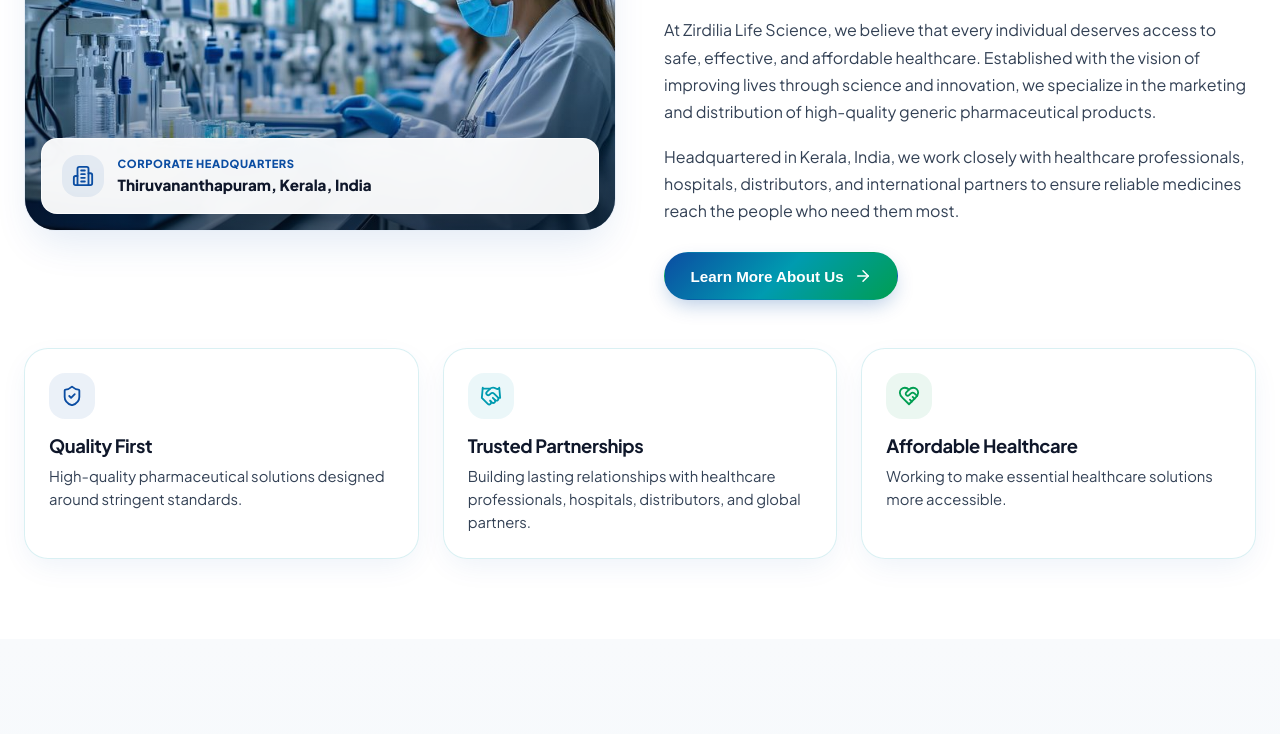
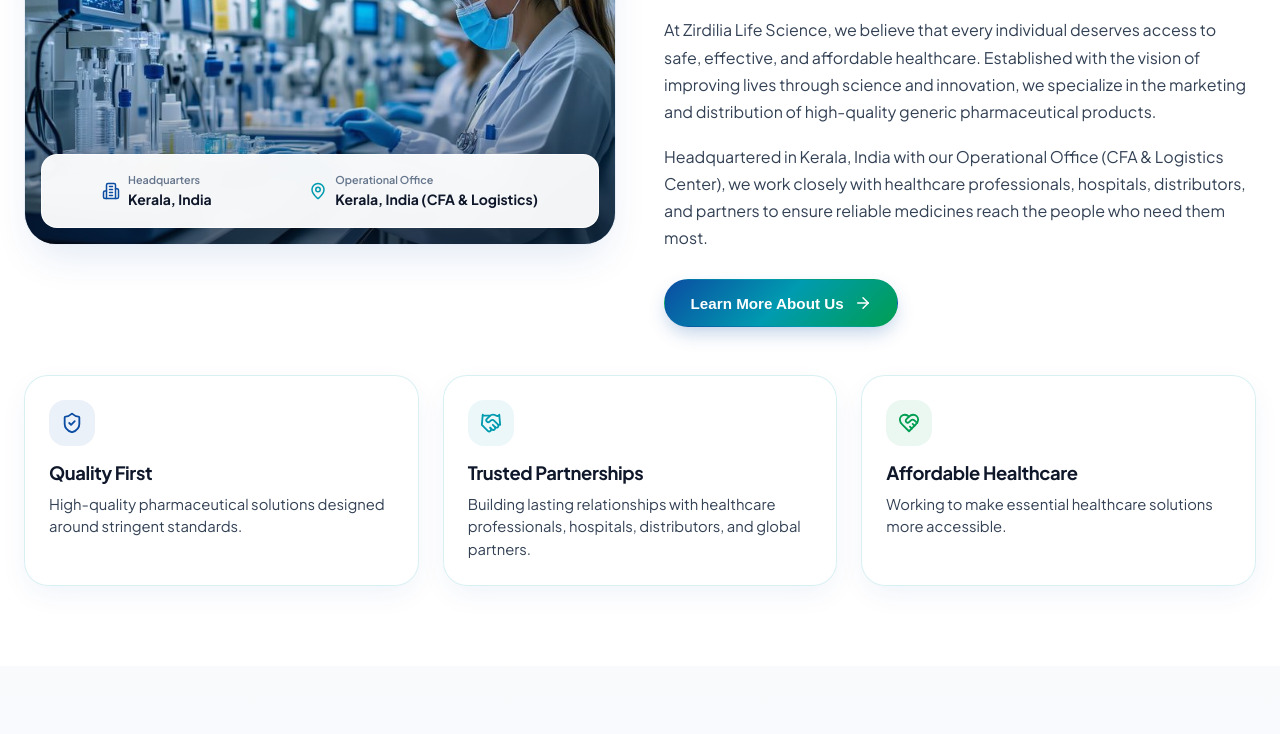
Before and after one commit to abhinavcj/zirdilla, a React (Vite) app: page / in a window 1280 px wide. Shown: the part 1040-1774 px from the top of the page. Built offline with nearby package versions, Linux system fonts and the light colour scheme.

Commit message:
Update location structure: Headquarters in Kerala, India and Operational Office in Kerala, India (CFA & Logistics Center)

```diff
--- a/src/components/About.jsx
+++ b/src/components/About.jsx
@@ -80,35 +80,30 @@ export default function About({ onOpenAboutModal }) {
                   right: '1rem',
                   background: 'rgba(255, 255, 255, 0.95)',
                   backdropFilter: 'blur(16px)',
-                  padding: '1rem 1.25rem',
+                  padding: '1rem',
                   borderRadius: 'var(--radius-md)',
                   display: 'flex',
                   alignItems: 'center',
-                  gap: '0.85rem',
+                  justifyContent: 'space-around',
                   boxShadow: '0 10px 25px rgba(0,0,0,0.12)',
                   border: '1px solid rgba(255, 255, 255, 0.8)',
+                  flexWrap: 'wrap',
+                  gap: '0.6rem',
                 }}
               >
-                <div
-                  style={{
-                    width: '42px',
-                    height: '42px',
-                    borderRadius: 'var(--radius-md)',
-                    background: 'rgba(11, 77, 162, 0.08)',
-                    display: 'flex',
-                    alignItems: 'center',
-                    justifyContent: 'center',
-                    flexShrink: 0,
-                  }}
-                >
-                  <Building2 size={22} color="var(--color-primary-blue)" />
+                <div style={{ display: 'flex', alignItems: 'center', gap: '0.5rem' }}>
+                  <Building2 size={18} color="var(--color-primary-blue)" style={{ flexShrink: 0 }} />
+                  <div>
+                    <div style={{ fontSize: '0.675rem', color: 'var(--text-muted)', fontWeight: '600' }}>Headquarters</div>
+                    <div style={{ fontSize: '0.875rem', fontWeight: '700', color: 'var(--text-main)' }}>Kerala, India</div>
+                  </div>
                 </div>
-                <div>
-                  <div style={{ fontSize: '0.7rem', color: 'var(--color-primary-blue)', fontWeight: '800', textTransform: 'uppercase', letterSpacing: '0.05em' }}>
-                    Corporate Headquarters
-                  </div>
-                  <div style={{ fontSize: '0.95rem', fontWeight: '800', color: 'var(--text-main)' }}>
-                    Thiruvananthapuram, Kerala, India
+
+                <div style={{ display: 'flex', alignItems: 'center', gap: '0.5rem' }}>
+                  <MapPin size={18} color="var(--color-primary-cyan)" style={{ flexShrink: 0 }} />
+                  <div>
+                    <div style={{ fontSize: '0.675rem', color: 'var(--text-muted)', fontWeight: '600' }}>Operational Office</div>
+                    <div style={{ fontSize: '0.875rem', fontWeight: '700', color: 'var(--text-main)' }}>Kerala, India (CFA & Logistics)</div>
                   </div>
                 </div>
               </div>
@@ -129,7 +124,7 @@ export default function About({ onOpenAboutModal }) {
             </p>
 
             <p style={{ fontSize: '1rem', color: 'var(--text-body)', lineHeight: 1.7, marginBottom: '1.75rem' }}>
-              Headquartered in Kerala, India, we work closely with healthcare professionals, hospitals, distributors, and international partners to ensure reliable medicines reach the people who need them most.
+              Headquartered in Kerala, India with our Operational Office (CFA & Logistics Center), we work closely with healthcare professionals, hospitals, distributors, and partners to ensure reliable medicines reach the people who need them most.
             </p>
 
             <button
--- a/src/components/Contact.jsx
+++ b/src/components/Contact.jsx
@@ -1,5 +1,5 @@
 import React, { useState } from 'react';
-import { Send, MapPin, Building2, Mail, PhoneCall, CheckCircle2, Handshake, FileText } from 'lucide-react';
+import { Send, MapPin, Building2, Mail, PhoneCall, CheckCircle2, Handshake, FileText, Truck } from 'lucide-react';
 
 export default function Contact({ onSubmitSuccess }) {
   const [formData, setFormData] = useState({
@@ -63,7 +63,7 @@ export default function Contact({ onSubmitSuccess }) {
             alignItems: 'start',
           }}
         >
-          {/* Left Column Contact Information & Headquarters Details */}
+          {/* Left Column Contact Information & Locations */}
           <div>
             <div
               className="glass-card"
@@ -77,7 +77,7 @@ export default function Contact({ onSubmitSuccess }) {
               }}
             >
               <h3 style={{ fontSize: '1.35rem', fontWeight: 800, color: 'var(--text-main)', marginBottom: '1.5rem' }}>
-                Corporate Headquarters
+                Corporate Offices & Location
               </h3>
 
               {/* Headquarters & Address */}
@@ -86,15 +86,15 @@ export default function Contact({ onSubmitSuccess }) {
                   display: 'flex',
                   alignItems: 'flex-start',
                   gap: '1rem',
-                  paddingBottom: '1.5rem',
+                  paddingBottom: '1.25rem',
                   borderBottom: '1px solid rgba(0,0,0,0.06)',
-                  marginBottom: '1.5rem',
+                  marginBottom: '1.25rem',
                 }}
               >
                 <div
                   style={{
-                    width: '46px',
-                    height: '46px',
+                    width: '44px',
+                    height: '44px',
                     borderRadius: 'var(--radius-md)',
                     background: 'rgba(11, 77, 162, 0.08)',
                     display: 'flex',
@@ -107,13 +107,48 @@ export default function Contact({ onSubmitSuccess }) {
                 </div>
                 <div>
                   <div style={{ fontSize: '0.75rem', fontWeight: 700, color: 'var(--color-primary-blue)', textTransform: 'uppercase', letterSpacing: '0.05em' }}>
-                    Registered Address
+                    Headquarters
                   </div>
-                  <div style={{ fontSize: '1.05rem', fontWeight: 800, color: 'var(--text-main)', marginTop: '0.2rem', marginBottom: '0.4rem' }}>
-                    Thiruvananthapuram, Kerala, India
+                  <div style={{ fontSize: '1.05rem', fontWeight: 800, color: 'var(--text-main)', marginTop: '0.15rem', marginBottom: '0.3rem' }}>
+                    Kerala, India
                   </div>
-                  <div style={{ fontSize: '0.925rem', color: 'var(--text-body)', lineHeight: 1.6 }}>
+                  <div style={{ fontSize: '0.9rem', color: 'var(--text-body)', lineHeight: 1.55 }}>
                     Maithri, House No 5, TC 61/1359, CGS Nagar, Pappanamcode, Thiruvananthapuram, Kerala, 695002
+                  </div>
+                </div>
+              </div>
+
+              {/* Operational Office */}
+              <div
+                style={{
+                  display: 'flex',
+                  alignItems: 'flex-start',
+                  gap: '1rem',
+                  paddingBottom: '1.25rem',
+                  borderBottom: '1px solid rgba(0,0,0,0.06)',
+                  marginBottom: '1.25rem',
+                }}
+              >
+                <div
+                  style={{
+                    width: '44px',
+                    height: '44px',
+                    borderRadius: 'var(--radius-md)',
+                    background: 'rgba(0, 155, 176, 0.08)',
+                    display: 'flex',
+                    alignItems: 'center',
+                    justifyContent: 'center',
+                    flexShrink: 0,
+                  }}
+                >
+                  <Truck size={22} color="var(--color-primary-cyan)" />
+                </div>
+                <div>
+                  <div style={{ fontSize: '0.75rem', fontWeight: 700, color: 'var(--color-primary-cyan)', textTransform: 'uppercase', letterSpacing: '0.05em' }}>
+                    Operational Office
+                  </div>
+                  <div style={{ fontSize: '1.05rem', fontWeight: 800, color: 'var(--text-main)', marginTop: '0.15rem' }}>
+                    Kerala, India <span style={{ fontSize: '0.85rem', color: 'var(--color-primary-blue)', fontWeight: '600' }}>(CFA & Logistics Center)</span>
                   </div>
                 </div>
               </div>
@@ -128,7 +163,7 @@ export default function Contact({ onSubmitSuccess }) {
                   borderRadius: 'var(--radius-md)',
                   background: 'rgba(11, 77, 162, 0.04)',
                   border: '1px solid rgba(11, 77, 162, 0.1)',
-                  marginBottom: '1.5rem',
+                  marginBottom: '1.25rem',
                 }}
               >
                 <FileText size={18} color="var(--color-primary-blue)" style={{ flexShrink: 0 }} />
@@ -138,7 +173,7 @@ export default function Contact({ onSubmitSuccess }) {
               </div>
 
               {/* Contact Info (Email & Phone) */}
-              <div style={{ display: 'flex', flexDirection: 'column', gap: '1rem' }}>
+              <div style={{ display: 'flex', flexDirection: 'column', gap: '0.85rem' }}>
                 <div style={{ display: 'flex', alignItems: 'center', gap: '0.75rem', fontSize: '0.95rem', color: 'var(--text-body)' }}>
                   <Mail size={18} color="var(--color-primary-cyan)" style={{ flexShrink: 0 }} />
                   <a href="mailto:zirdilialifescience@gmail.com" style={{ color: 'var(--color-primary-blue)', textDecoration: 'none', fontWeight: 600 }}>
--- a/src/components/Footer.jsx
+++ b/src/components/Footer.jsx
@@ -1,5 +1,5 @@
 import React from 'react';
-import { Building2, ArrowUp, ShieldCheck, Mail, PhoneCall, FileText } from 'lucide-react';
+import { Building2, ArrowUp, ShieldCheck, Mail, PhoneCall, FileText, Truck } from 'lucide-react';
 
 export default function Footer({ onOpenPolicyModal }) {
   const scrollToTop = () => {
@@ -106,17 +106,28 @@ export default function Footer({ onOpenPolicyModal }) {
           {/* Column 3: Corporate Headquarters Details */}
           <div>
             <h4 style={{ fontSize: '1.1rem', fontWeight: 700, color: '#FFFFFF', marginBottom: '1.25rem' }}>
-              Corporate Headquarters
+              Corporate Offices
             </h4>
             <div style={{ display: 'flex', flexDirection: 'column', gap: '1rem' }}>
               <div style={{ display: 'flex', alignItems: 'flex-start', gap: '0.75rem' }}>
                 <Building2 size={20} color="#38BDF8" style={{ marginTop: '0.2rem', flexShrink: 0 }} />
                 <div>
+                  <div style={{ fontSize: '0.75rem', color: '#64748B', fontWeight: '700', textTransform: 'uppercase' }}>HEADQUARTERS</div>
                   <div style={{ fontSize: '0.95rem', color: '#FFFFFF', fontWeight: '700', marginBottom: '0.25rem' }}>
-                    Thiruvananthapuram, Kerala, India
+                    Kerala, India
                   </div>
                   <div style={{ fontSize: '0.85rem', color: '#94A3B8', lineHeight: 1.5 }}>
                     Maithri, House No 5, TC 61/1359, CGS Nagar, Pappanamcode, Thiruvananthapuram, Kerala, 695002
+                  </div>
+                </div>
+              </div>
+
+              <div style={{ display: 'flex', alignItems: 'flex-start', gap: '0.75rem' }}>
+                <Truck size={20} color="#34D399" style={{ marginTop: '0.2rem', flexShrink: 0 }} />
+                <div>
+                  <div style={{ fontSize: '0.75rem', color: '#64748B', fontWeight: '700', textTransform: 'uppercase' }}>OPERATIONAL OFFICE</div>
+                  <div style={{ fontSize: '0.95rem', color: '#FFFFFF', fontWeight: '700' }}>
+                    Kerala, India (CFA & Logistics Center)
                   </div>
                 </div>
               </div>
@@ -150,7 +161,7 @@ export default function Footer({ onOpenPolicyModal }) {
                 color: '#CBD5E1',
               }}
             >
-              Headquartered in Kerala, India
+              Headquarters: Kerala, India | Operational Office (CFA & Logistics Center)
             </div>
           </div>
         </div>
--- a/src/components/Modals.jsx
+++ b/src/components/Modals.jsx
@@ -1,5 +1,5 @@
 import React from 'react';
-import { X, Activity, Stethoscope, Pill, CheckCircle2, ArrowRight, Building2, FileText, Mail, PhoneCall } from 'lucide-react';
+import { X, Activity, Stethoscope, Pill, CheckCircle2, ArrowRight, Building2, FileText, Mail, PhoneCall, Truck } from 'lucide-react';
 
 export function PortfolioModal({ isOpen, onClose, initialCategory = 'all' }) {
   if (!isOpen) return null;
@@ -303,14 +303,14 @@ export function AboutModal({ isOpen, onClose }) {
           </p>
 
           <p style={{ fontSize: '1rem', color: 'var(--text-body)', lineHeight: 1.7, marginBottom: '1.75rem' }}>
-            Headquartered in Kerala, India, we work closely with healthcare professionals, hospitals, distributors, and international partners to ensure reliable medicines reach the people who need them most.
+            Headquartered in Kerala, India with our Operational Office (CFA & Logistics Center), we work closely with healthcare professionals, hospitals, distributors, and international partners to ensure reliable medicines reach the people who need them most.
           </p>
 
           <div
             style={{
               display: 'flex',
               flexDirection: 'column',
-              gap: '1rem',
+              gap: '1.25rem',
               padding: '1.5rem',
               borderRadius: 'var(--radius-lg)',
               background: 'var(--bg-secondary)',
@@ -320,11 +320,19 @@ export function AboutModal({ isOpen, onClose }) {
             <div style={{ display: 'flex', alignItems: 'flex-start', gap: '0.85rem' }}>
               <Building2 size={24} color="var(--color-primary-blue)" style={{ flexShrink: 0, marginTop: '0.2rem' }} />
               <div>
-                <div style={{ fontSize: '0.75rem', fontWeight: 800, color: 'var(--color-primary-blue)', textTransform: 'uppercase' }}>CORPORATE HEADQUARTERS</div>
-                <div style={{ fontSize: '1rem', fontWeight: 800, color: 'var(--text-main)', marginTop: '0.15rem' }}>Thiruvananthapuram, Kerala, India</div>
+                <div style={{ fontSize: '0.75rem', fontWeight: 800, color: 'var(--color-primary-blue)', textTransform: 'uppercase' }}>HEADQUARTERS</div>
+                <div style={{ fontSize: '1rem', fontWeight: 800, color: 'var(--text-main)', marginTop: '0.15rem' }}>Kerala, India</div>
                 <div style={{ fontSize: '0.9rem', color: 'var(--text-body)', marginTop: '0.25rem', lineHeight: 1.5 }}>
                   Maithri, House No 5, TC 61/1359, CGS Nagar, Pappanamcode, Thiruvananthapuram, Kerala, 695002
                 </div>
+              </div>
+            </div>
+
+            <div style={{ display: 'flex', alignItems: 'flex-start', gap: '0.85rem' }}>
+              <Truck size={24} color="var(--color-primary-cyan)" style={{ flexShrink: 0, marginTop: '0.2rem' }} />
+              <div>
+                <div style={{ fontSize: '0.75rem', fontWeight: 800, color: 'var(--color-primary-cyan)', textTransform: 'uppercase' }}>OPERATIONAL OFFICE</div>
+                <div style={{ fontSize: '1rem', fontWeight: 800, color: 'var(--text-main)', marginTop: '0.15rem' }}>Kerala, India (CFA & Logistics Center)</div>
               </div>
             </div>
 
@@ -397,7 +405,7 @@ export function PolicyModal({ isOpen, onClose, type = 'privacy' }) {
             2. Medical Disclaimer: Content on this site is provided for general informational and corporate overview purposes only and does not constitute medical advice or clinical prescribing instructions.
           </p>
           <p>
-            3. Corporate Identification: Zirdilia Life Science, Headquartered in Kerala, India (GSTIN: 32AADCZ1580A1ZS).
+            3. Corporate Identification: Zirdilia Life Science, Headquartered in Kerala, India with Operational Office (CFA & Logistics Center), GSTIN: 32AADCZ1580A1ZS.
           </p>
         </div>
       </div>
```
